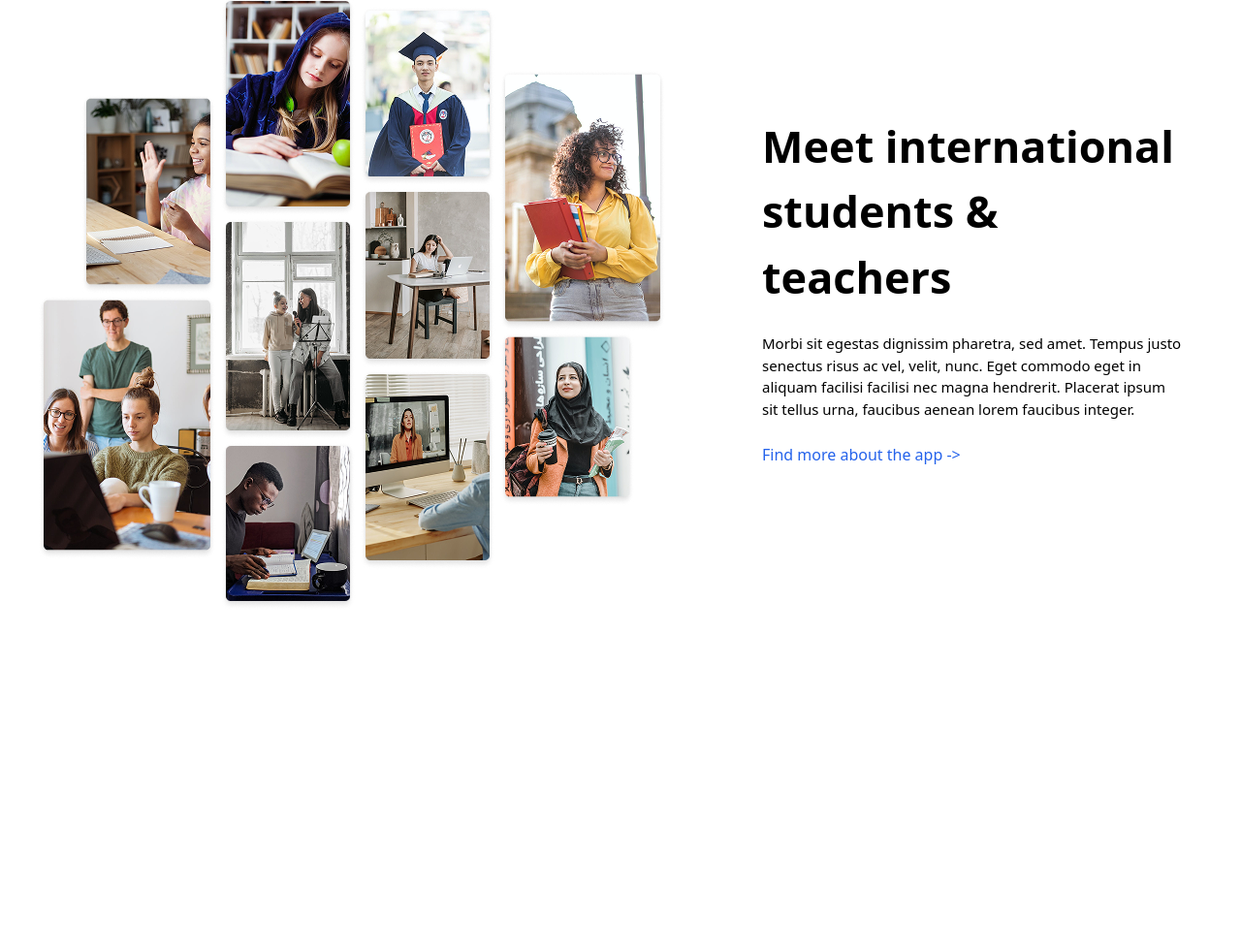
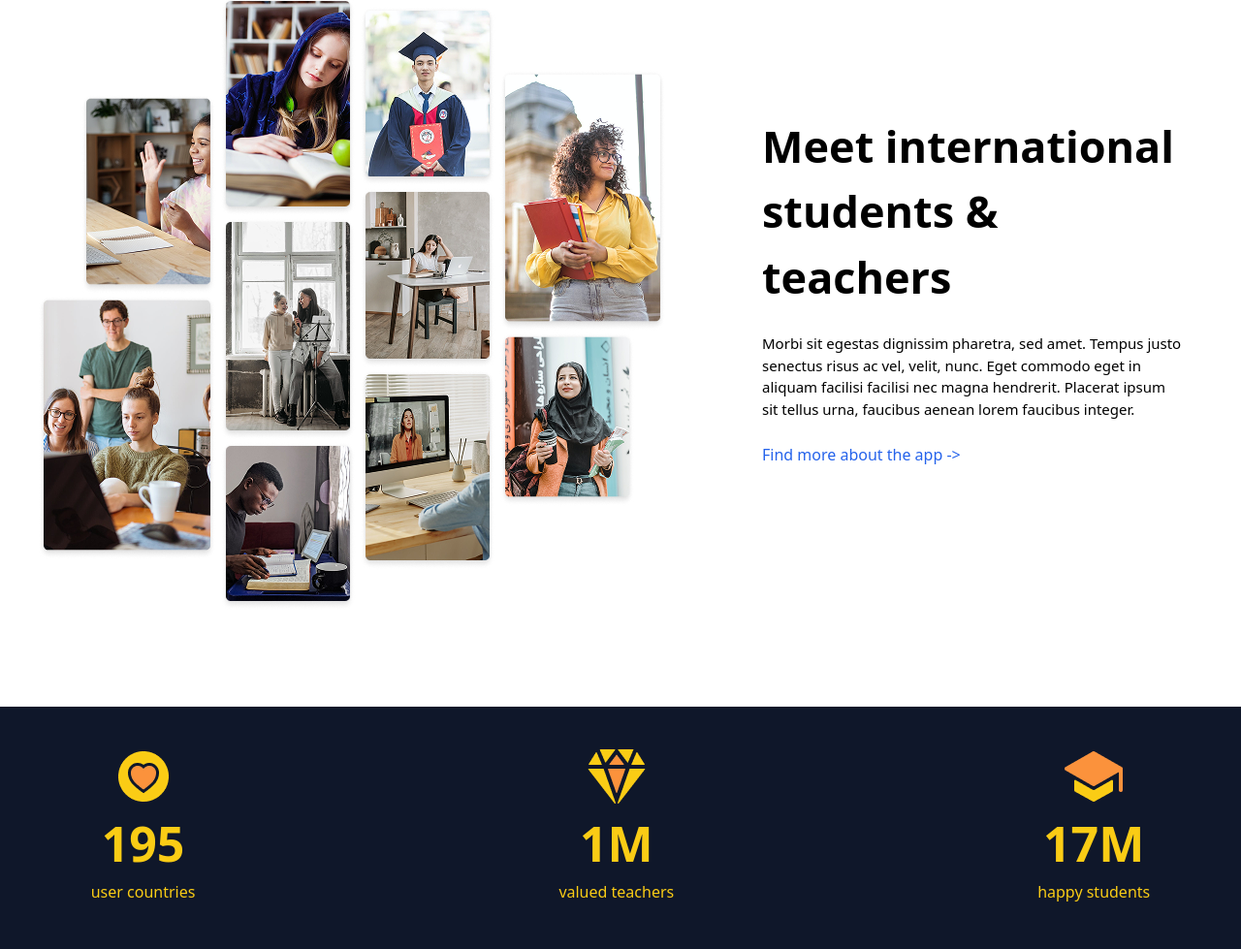
Before and after one commit to gafurovsaidjafar090909-hash/day11hom, a website: page index.html in a window 1280 px wide. Shown: the part 2143-3122 px from the top of the page at 97% size. Before the commit the page ends 2772 px from the top, so only its background shows below. Drawn offline with Linux system fonts and the light colour scheme.

Commit message:
section2

```diff
--- a/index.html
+++ b/index.html
@@ -76,7 +76,7 @@ Pharetra, eu imperdiet ipsum ultrices amet, dui sit suspendisse.</p> <br>
 
         <!-- section5 -->
 
-         <div class="flex lg:flex-row-reverse flex-col lg:items-center max-w-[1200px] m-auto lg:gap-[40px] mt-[50px]">
+         <div class="flex lg:flex-row-reverse flex-col lg:items-center max-w-[1200px] m-auto lg:gap-[40px] mt-[50px] ">
         <div class="p-[20px]">
             <h1 class="text-[25px] font-bold lg:text-[45px]">Meet international students & teachers</h1>   <br>
                 <p class="flex text-[15px]">Morbi sit egestas dignissim pharetra, sed amet. Tempus justo senectus risus ac vel, velit, nunc. Eget commodo eget in aliquam facilisi facilisi nec magna hendrerit. Placerat ipsum sit tellus urna, faucibus aenean lorem faucibus integer.</p> <br>
@@ -86,5 +86,27 @@ Pharetra, eu imperdiet ipsum ultrices amet, dui sit suspendisse.</p> <br>
         </div>
 
         <!-- section6 -->
+
+        <div class="w-[100%] lg:h-[250px] bg-[#0F172A] mt-[100px] flex lg:flex-row lg:justify-around lg:pt-[40px] flex-col h-[640px] pb-[100px] pt-[50px] max-w-[1300px] m-auto">
+            <div class="text-center">
+              <img class="m-auto text-center" src="./src/img/Icon (10).png" alt="">
+              <h1 class="text-[50px] text-[#FACC15] font-bold">195</h1>
+              <p class="text-[#FACC15]">user countries</p>
+            </div> <br>
+
+
+               <div class="text-center">
+              <img class="m-auto" src="./src/img/Icon (11).png" alt="">
+              <h1 class="text-[50px] text-[#FACC15] font-bold">1M</h1>
+              <p class="text-[#FACC15]">valued teachers</p>
+            </div> <br>
+
+
+               <div class="text-center">
+              <img class="m-auto" src="./src/img/Icon (12).png" alt="">
+              <h1 class="text-[50px] text-[#FACC15] font-bold">17M</h1>
+              <p class="text-[#FACC15]">happy students</p>
+            </div>
+        </div>
 </body>
 </html>
```
Also changed, not shown: src/img/Arrows.png (added), src/img/Icon (10).png (added), src/img/Icon (11).png (added), src/img/Icon (12).png (added), src/output.css.
